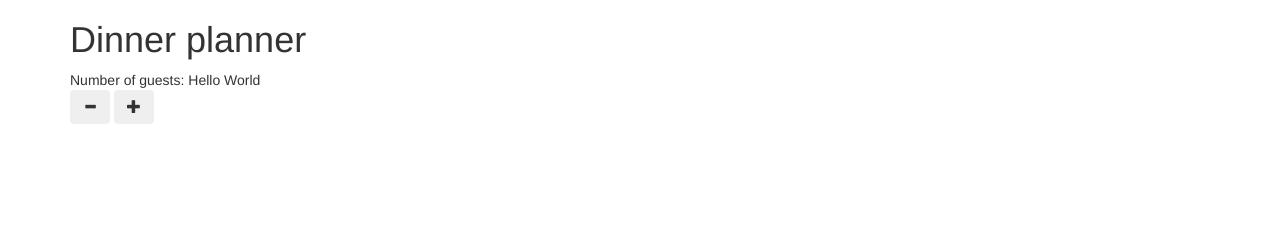
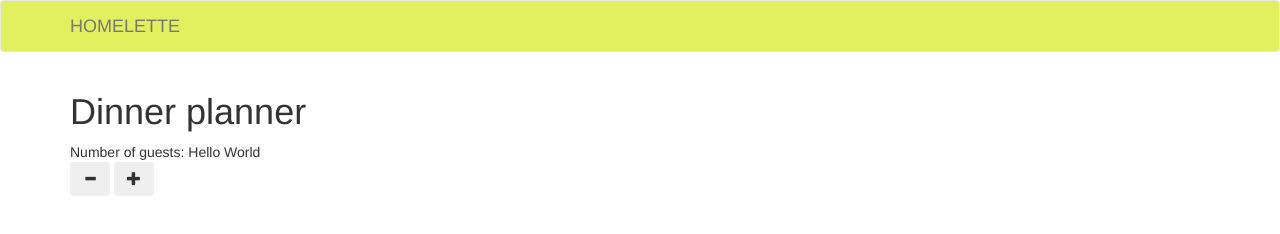
Before and after one commit to Juhok/dinner_planner, a plain HTML site: page index.html in a window 1280 px wide. Drawn offline with nearby package versions, Linux system fonts and the light colour scheme.

Commit message:
styling and HTML changes

```diff
--- a/index.html
+++ b/index.html
@@ -8,9 +8,23 @@
 
     <!-- Bootstrap CSS -->
     <link rel="stylesheet" href="http://netdna.bootstrapcdn.com/bootstrap/3.1.0/css/bootstrap.min.css">
+	<link rel="stylesheet" href="style/style.css">
+
 
   </head>
   <body>
+
+<nav class="navbar navbar-default">
+  <div class="container">
+    <a class="navbar-brand" href="#">HOMELETTE</a>
+
+
+  </div>
+</nav>
+
+
+
+
 	<div class="container">
 		<h1>Dinner planner</h1>
 		<div id="exampleView">
--- /dev/null
+++ b/style/style.css
@@ -0,0 +1,4 @@
+.navbar-default {
+    background-color: #E1F15D;
+    border-color: #e7e7e7;
+}
```
